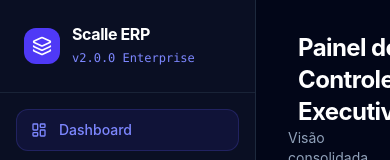
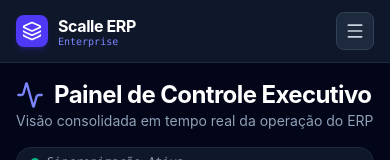
Before and after one commit to Seraosgb/scalle-erp-gemini, a React app in the folder frontend/: page /dashboard in a window 390 px wide. Shown: the top 160 px of the page. Built offline with nearby package versions, Linux system fonts and the light colour scheme; no server answers; sample sign-in values are in the browser's storage; the HTML template or start-up script is replaced by a standard one.

Commit message:
feat(layout): adiciona drawer responsivo com botao hamburguer e padding adaptativo no AppLayout

```diff
--- a/frontend/src/layouts/AppLayout.jsx
+++ b/frontend/src/layouts/AppLayout.jsx
@@ -1,4 +1,4 @@
-import React from 'react';
+import React, { useState } from 'react';
 import { Outlet, Link, useLocation } from 'react-router-dom';
 import { useAuthStore } from '../store/useAuthStore';
 import {
@@ -9,10 +9,13 @@
   DollarSign,
   FileText,
   LogOut,
-  Layers
+  Layers,
+  Menu,
+  X
 } from 'lucide-react';
 
 export default function AppLayout() {
+  const [sidebarOpen, setSidebarOpen] = useState(false);
   const { user, logout } = useAuthStore();
   const location = useLocation();
 
@@ -26,11 +29,43 @@
   ];
 
   return (
-    <div className="min-h-screen flex bg-slate-950 text-slate-100">
-      {/* Sidebar */}
-      <aside className="w-64 border-r border-slate-800 bg-slate-900/60 flex flex-col justify-between">
+    <div className="min-h-screen flex flex-col lg:flex-row bg-slate-950 text-slate-100">
+      {/* Header Mobile / Tablet */}
+      <header className="lg:hidden flex items-center justify-between px-4 py-3 bg-slate-900 border-b border-slate-800 sticky top-0 z-40">
+        <div className="flex items-center gap-2.5">
+          <div className="w-8 h-8 rounded-lg bg-indigo-600 flex items-center justify-center text-white shadow-md shadow-indigo-600/20">
+            <Layers className="w-5 h-5" />
+          </div>
+          <div>
+            <span className="font-bold text-white text-base tracking-tight">Scalle ERP</span>
+            <span className="text-[10px] font-mono text-indigo-400 block -mt-1">Enterprise</span>
+          </div>
+        </div>
+        <button
+          type="button"
+          onClick={() => setSidebarOpen(!sidebarOpen)}
+          className="p-2 rounded-lg bg-slate-800 text-slate-300 hover:text-white border border-slate-700 cursor-pointer"
+          aria-label="Abrir menu"
+        >
+          {sidebarOpen ? <X className="w-5 h-5" /> : <Menu className="w-5 h-5" />}
+        </button>
+      </header>
+
+      {/* Backdrop Mobile */}
+      {sidebarOpen && (
+        <div
+          className="fixed inset-0 z-40 bg-black/70 backdrop-blur-xs lg:hidden"
+          onClick={() => setSidebarOpen(false)}
+        />
+      )}
+
+      {/* Sidebar Responsiva com Drawer Lateral */}
+      <aside className={`
+        fixed inset-y-0 left-0 z-50 w-64 border-r border-slate-800 bg-slate-900/95 lg:bg-slate-900/60 flex flex-col justify-between transition-transform duration-200 ease-in-out lg:static lg:translate-x-0
+        ${sidebarOpen ? 'translate-x-0' : '-translate-x-full'}
+      `}>
         <div>
-          <div className="p-6 flex items-center gap-3 border-b border-slate-800/80">
+          <div className="p-6 hidden lg:flex items-center gap-3 border-b border-slate-800/80">
             <div className="w-9 h-9 rounded-xl bg-indigo-600 flex items-center justify-center text-white">
               <Layers className="w-5 h-5" />
             </div>
@@ -48,6 +83,7 @@
                 <Link
                   key={item.path}
                   to={item.path}
+                  onClick={() => setSidebarOpen(false)}
                   className={`flex items-center gap-3 px-3.5 py-2.5 rounded-xl text-sm font-medium transition-colors ${
                     active
                       ? 'bg-indigo-600/10 text-indigo-400 border border-indigo-500/20'
@@ -70,6 +106,7 @@
               <p className="text-xs text-slate-500 truncate">{user?.email}</p>
             </div>
             <button
+              type="button"
               onClick={logout}
               title="Encerrar Sessão"
               className="p-2 text-slate-400 hover:text-rose-400 hover:bg-rose-500/10 rounded-lg transition-colors cursor-pointer"
@@ -80,9 +117,9 @@
         </div>
       </aside>
 
-      {/* Main Content Area */}
+      {/* Main Content Area com padding adaptativo */}
       <main className="flex-1 flex flex-col min-w-0 overflow-y-auto">
-        <div className="p-8 max-w-7xl mx-auto w-full">
+        <div className="p-4 sm:p-6 lg:p-8 max-w-7xl mx-auto w-full">
           <Outlet />
         </div>
       </main>
```
Also changed, not shown: 1 other file (tests, documents, lock files or other folders).
